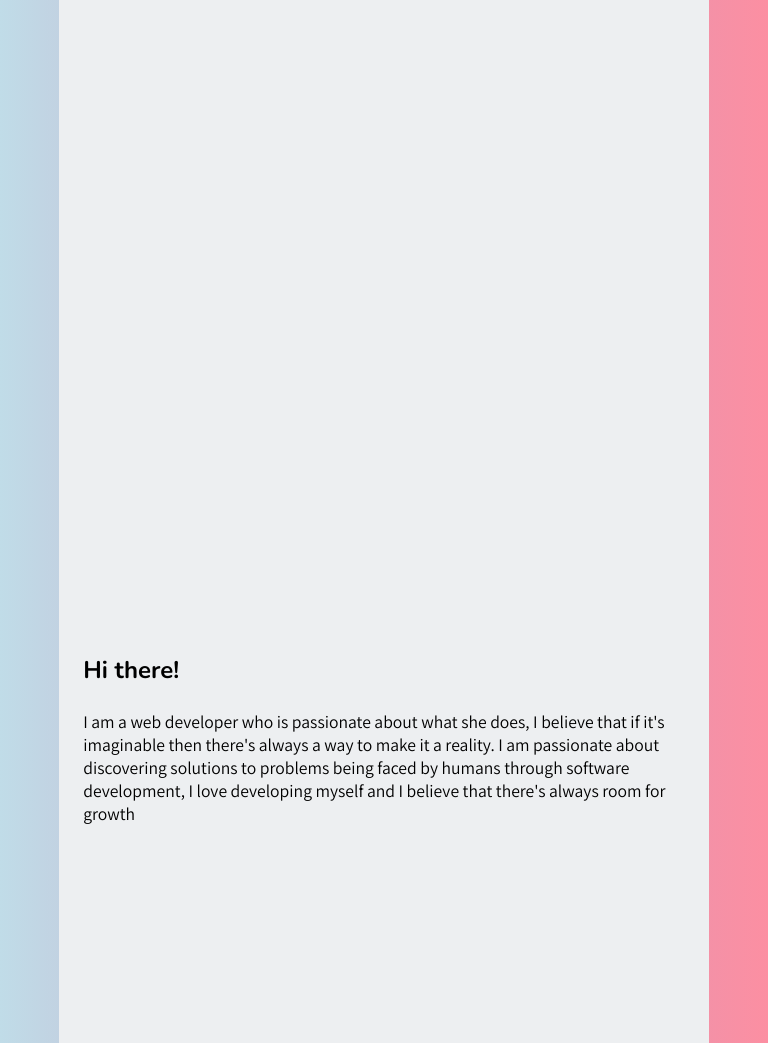
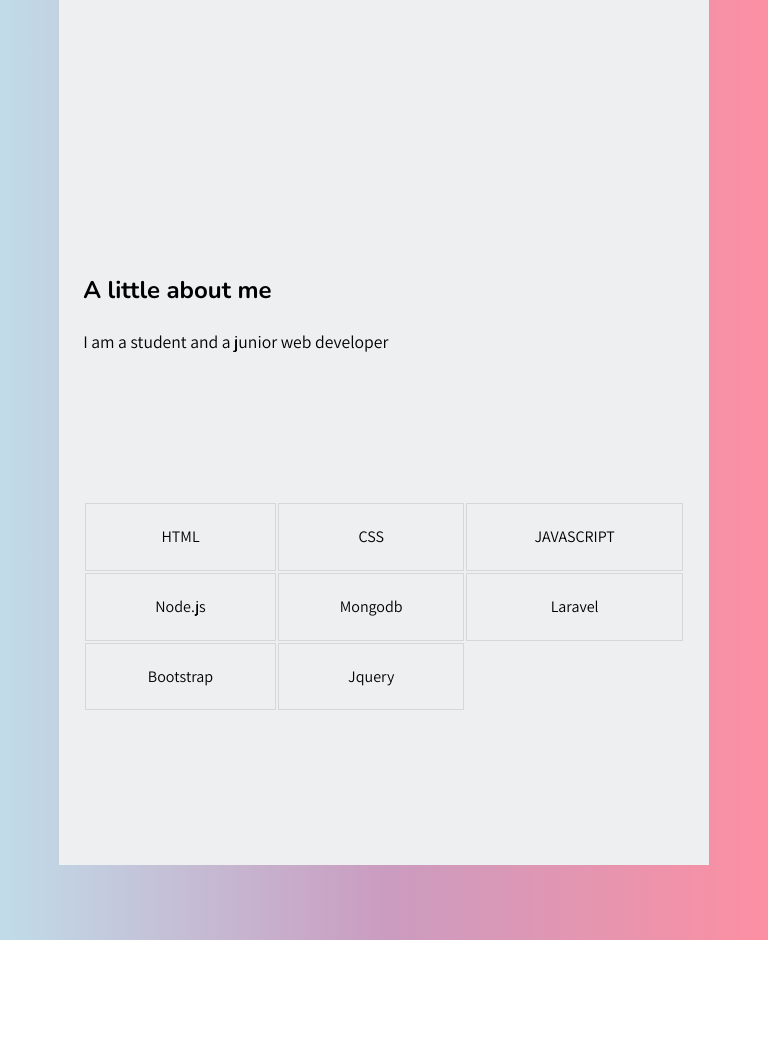
Before and after one commit to NICKY-TECH/PORTFOLIO-SITE, a plain HTML site: page index.html in a window 768 px wide. Shown: the part 1220-2263 px from the top of the page. After the commit the page ends 2160 px from the top, so only its background shows below. Drawn offline with nearby package versions, Linux system fonts and the light colour scheme.

Commit message:
edit the layout for the specified media-query break point

```diff
--- a/css/app.css
+++ b/css/app.css
@@ -51,12 +51,12 @@
     width:80%;
     margin: 10% auto;
     grid-template-areas: "nav nav nav nav nav nav nav nav nav nav nav nav"
+    "nav nav nav nav nav nav nav nav nav nav nav nav"
     "image image image image image image image image image image image image"
     "image image image image image image image image image image image image"
     "image image image image image image image image image image image image"
     "image image image image image image image image image image image image"
     "image image image image image image image image image image image image"
-    "intro intro intro intro intro intro intro intro intro intro intro intro"
     "intro intro intro intro intro intro intro intro intro intro intro intro"
     "intro intro intro intro intro intro intro intro intro intro intro intro"
     "intro intro intro intro intro intro intro intro intro intro intro intro"
@@ -123,11 +123,17 @@
 
     .first-section{
         flex-direction: column;
+        justify-content: space-evenly;
     }
 
     .second{
         flex-direction: column;
+        justify-content: space-evenly;
 
+    }
+
+    .images img{
+        margin: auto;
     }
 
     .name{
@@ -145,8 +151,4 @@
     .view-work-list{
         margin-top: 1.2em;
     }
-
-    .images img{
-        margin: auto;
-    }
 }
```
